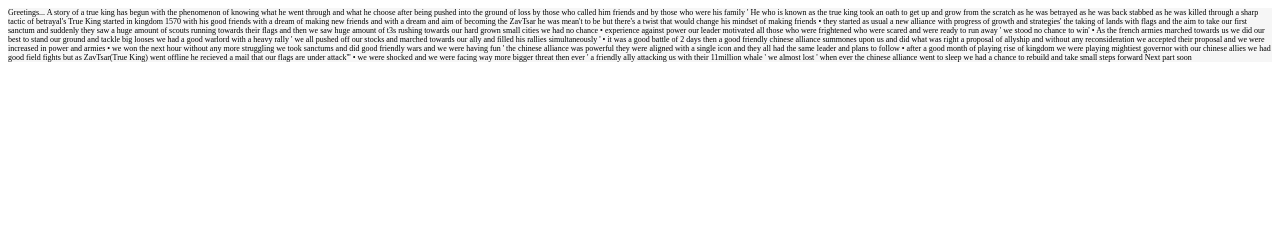
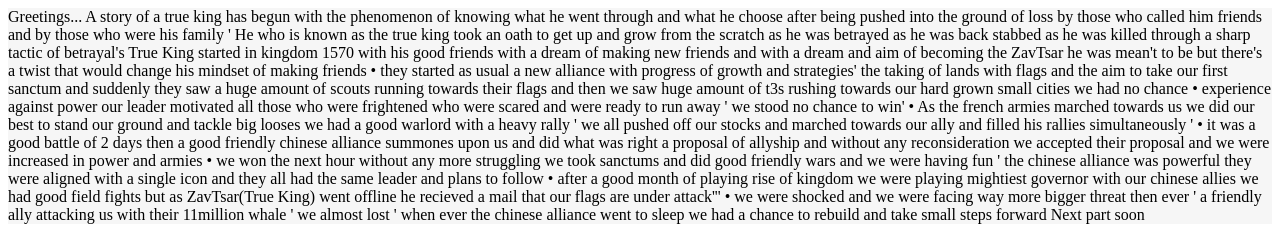
Before and after one commit to TrueKingJumper/home, a plain HTML site: page story.html in a window 1280 px wide. Shown: the top 238 px of the page. Drawn offline with Linux system fonts and the light colour scheme; a web font is replaced by a local one.

Commit message:
Update story.html

```diff
--- a/story.html
+++ b/story.html
@@ -5,7 +5,7 @@
   <style>
     p{
       background-color:#efefef88;
-      font-size:1vh;
+      font-size:1em;
 
       font-family: 'Inika', serif;
     }
```
